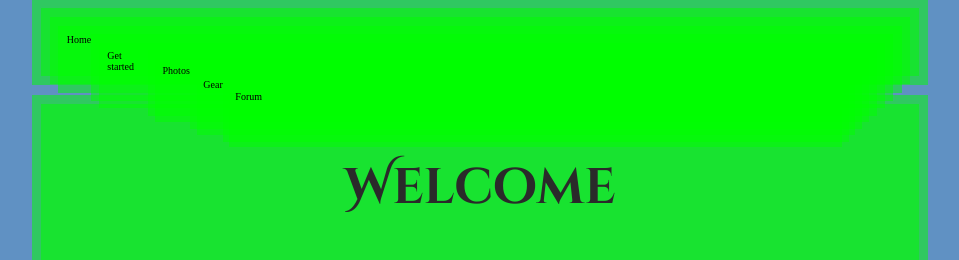
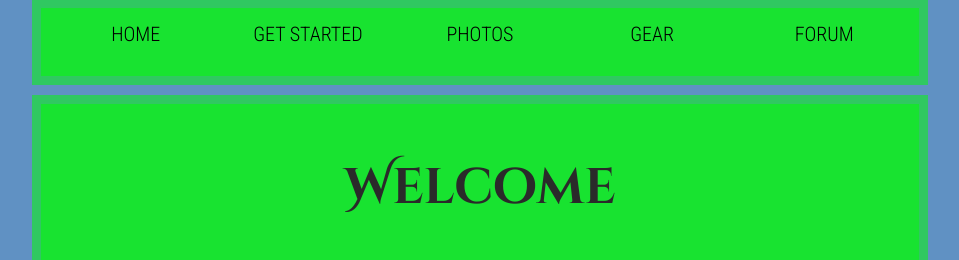
Before and after one commit to cbradle20/cbradle20.github.io, a website: page public/lab_3/index.html in a window 1280 px wide. Shown: the part 540-800 px from the top of the page, without its empty margins (160-1119 px from the left). Drawn offline with Linux system fonts and the light colour scheme.

Commit message:
Update index.html

```diff
--- a/public/lab_3/index.html
+++ b/public/lab_3/index.html
@@ -19,11 +19,11 @@
 
 
       <nav ul>
-        <nav li><nav span>Home</span></li>
-        <nav li><nav a href="#Get started">Get started</a></li>
-        <nav li><nav a href="#Photos">Photos</a></li>
-        <nav li><nav a href="#Gear">Gear</a></li>
-        <nav li><nav a href="#Forum">Forum</a></li>
+        <li><span>Home</span></li>
+        <li><a href="#Get started">Get started</a></li>
+        <li><a href="#Photos">Photos</a></li>
+        <li><a href="#Gear">Gear</a></li>
+        <li><a href="#Forum">Forum</a></li>
       </ul>
     </div>
 
```
